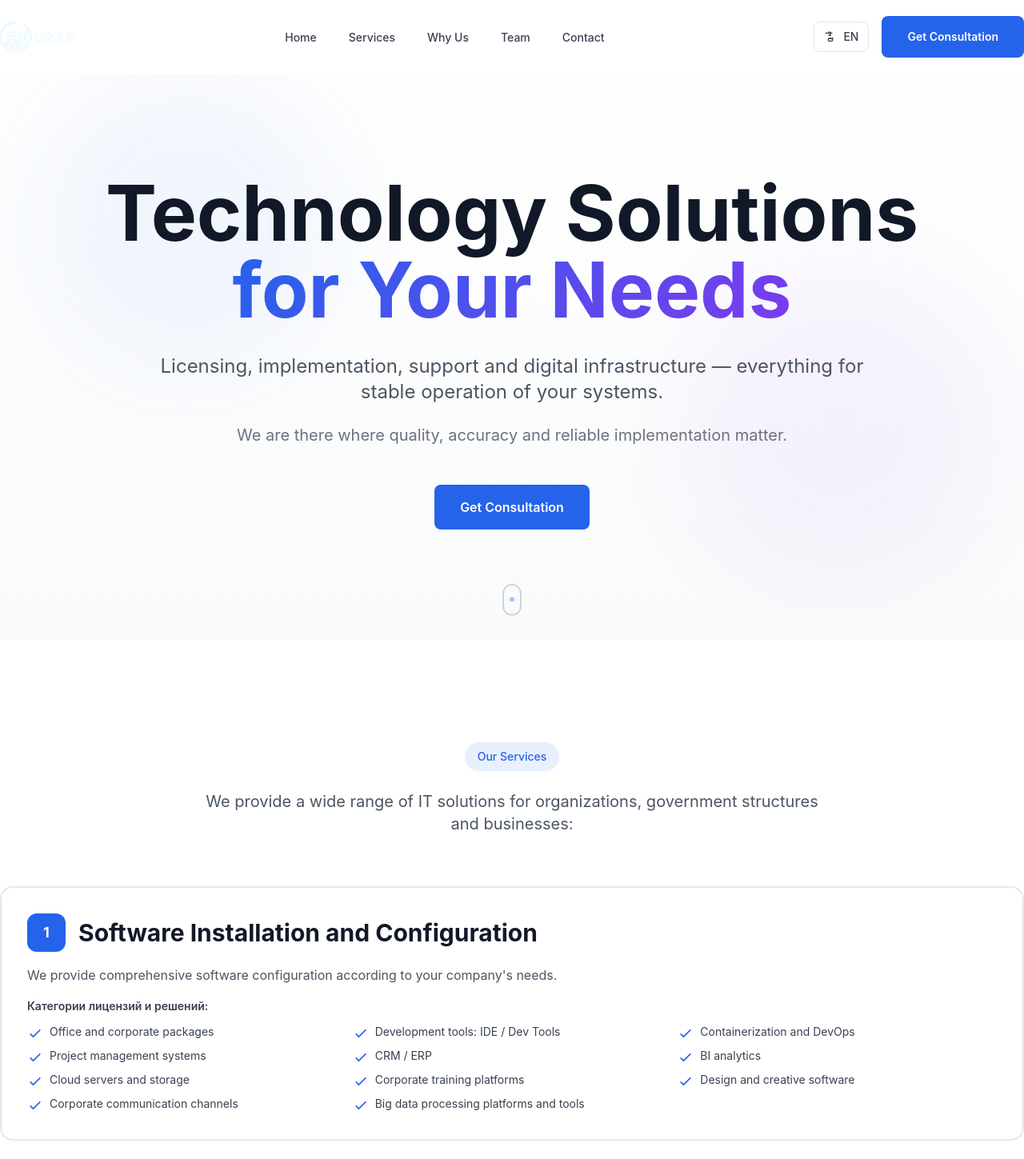
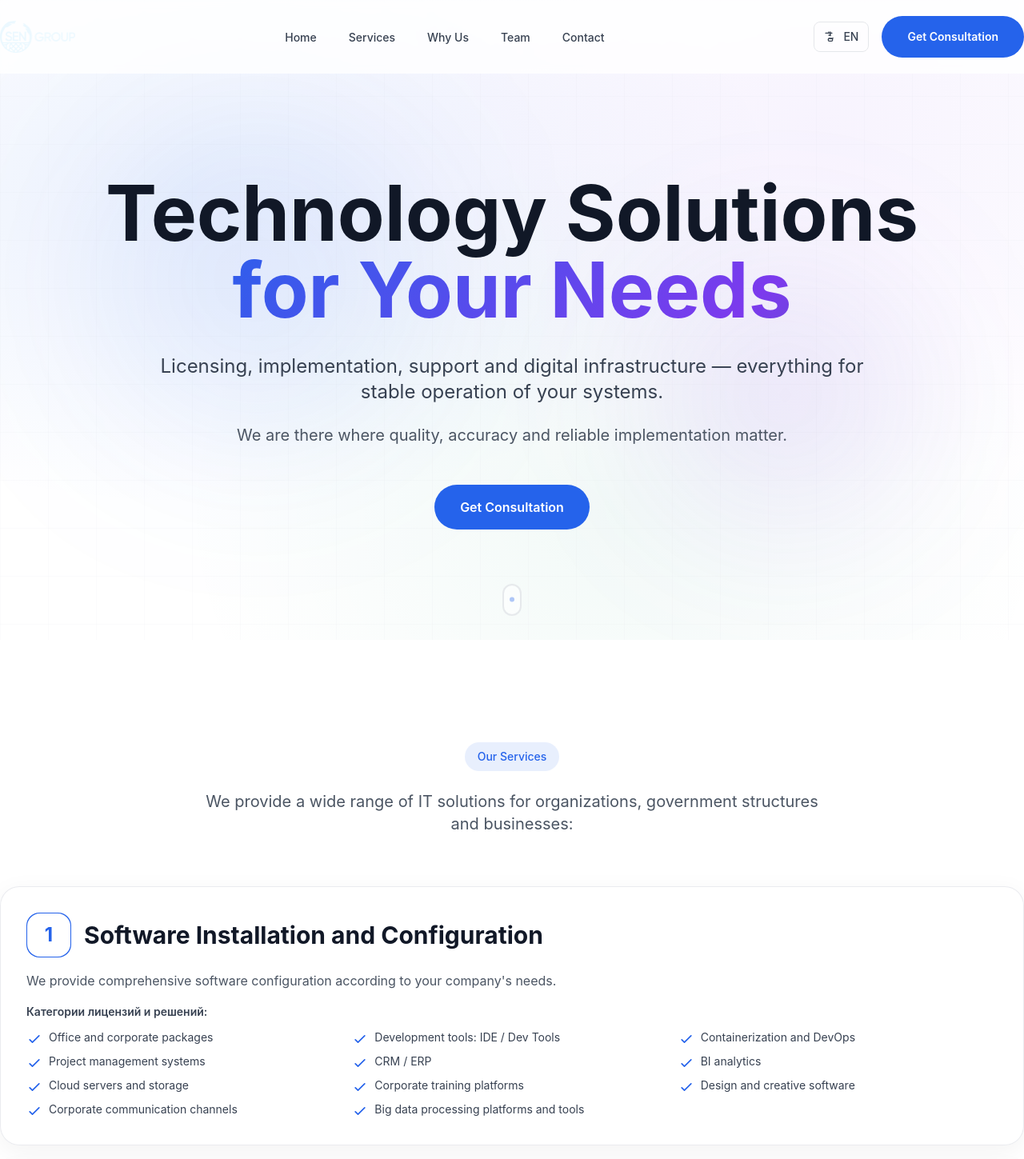
Before and after one commit to MadiyarMoldabayev/SendigitalLanding, a Next.js app: page /en in a window 1280 px wide. Shown: the top 1449 px of the page at 80% size. Built offline with nearby package versions, Linux system fonts and the light colour scheme.

Commit message:
Improve design: add glass effects, mesh backgrounds, grid patterns, and enhanced animations

```diff
--- a/src/app/globals.css
+++ b/src/app/globals.css
@@ -52,23 +52,79 @@ body {
   -webkit-background-clip: text;
   -webkit-text-fill-color: transparent;
   background-clip: text;
+  animation: gradient 8s ease infinite;
+}
+
+@keyframes gradient {
+  0%, 100% { background-position: 0% 50%; }
+  50% { background-position: 100% 50%; }
+}
+
+/* Glass effect for light theme */
+.glass {
+  background: rgba(255, 255, 255, 0.8);
+  backdrop-filter: blur(20px);
+  -webkit-backdrop-filter: blur(20px);
+  border: 1px solid rgba(229, 231, 235, 0.8);
+  box-shadow: 0 8px 32px rgba(0, 0, 0, 0.05);
+}
+
+.glass-dark {
+  background: rgba(249, 250, 251, 0.9);
+  backdrop-filter: blur(20px);
+  -webkit-backdrop-filter: blur(20px);
+  border: 1px solid rgba(209, 213, 219, 0.5);
+}
+
+/* Mesh background for light theme */
+.mesh-bg {
+  position: relative;
+  overflow: hidden;
+}
+
+.mesh-bg::before {
+  content: "";
+  position: absolute;
+  inset: 0;
+  background:
+    radial-gradient(ellipse at 20% 30%, rgba(37, 99, 235, 0.08) 0%, transparent 50%),
+    radial-gradient(ellipse at 80% 20%, rgba(124, 58, 237, 0.06) 0%, transparent 50%),
+    radial-gradient(ellipse at 60% 80%, rgba(5, 150, 105, 0.05) 0%, transparent 50%);
+  pointer-events: none;
+}
+
+/* Grid pattern for light theme */
+.grid-pattern {
+  background-image:
+    linear-gradient(rgba(209, 213, 219, 0.3) 1px, transparent 1px),
+    linear-gradient(90deg, rgba(209, 213, 219, 0.3) 1px, transparent 1px);
+  background-size: 60px 60px;
+}
+
+/* Glow effect for light theme */
+.glow {
+  box-shadow: 0 0 60px rgba(37, 99, 235, 0.15);
+}
+
+.glow-accent {
+  box-shadow: 0 0 60px rgba(5, 150, 105, 0.15);
 }
 
 /* Button styles */
 @layer components {
   .btn-primary {
-    @apply px-6 md:px-8 py-3 md:py-4 bg-primary rounded-lg text-sm md:text-base text-white font-semibold
-           hover:bg-primary/90 transition-all duration-300 hover:shadow-lg hover:shadow-primary/25;
+    @apply px-6 md:px-8 py-3 md:py-4 bg-primary rounded-full text-sm md:text-base text-white font-semibold
+           hover:bg-primary/90 transition-all duration-300 hover:shadow-lg hover:shadow-primary/30;
   }
 
   .btn-secondary {
-    @apply px-6 md:px-8 py-3 md:py-4 bg-white border-2 border-gray-300 rounded-lg text-sm md:text-base
-           text-gray-700 font-semibold hover:bg-gray-50 hover:border-primary transition-all duration-300;
+    @apply px-6 md:px-8 py-3 md:py-4 bg-white/80 backdrop-blur-sm border-2 border-gray-200 rounded-full text-sm md:text-base
+           text-gray-700 font-semibold hover:bg-white hover:border-primary hover:text-primary transition-all duration-300 shadow-sm;
   }
 
   .btn-accent {
-    @apply px-6 md:px-8 py-3 md:py-4 bg-accent rounded-lg text-sm md:text-base text-white font-semibold
-           hover:bg-accent/90 transition-all duration-300 hover:shadow-lg hover:shadow-accent/25;
+    @apply px-6 md:px-8 py-3 md:py-4 bg-accent rounded-full text-sm md:text-base text-white font-semibold
+           hover:bg-accent/90 transition-all duration-300 hover:shadow-lg hover:shadow-accent/30;
   }
 }
 
@@ -79,10 +135,22 @@ body {
 
 .card-hover:hover {
   transform: translateY(-4px);
-  box-shadow: 0 20px 40px rgba(0, 0, 0, 0.1);
+  box-shadow: 0 20px 40px rgba(0, 0, 0, 0.12);
 }
 
 /* Section spacing */
 .section-padding {
   @apply py-16 md:py-24 lg:py-32;
 }
+
+/* Animate on scroll */
+.animate-on-scroll {
+  opacity: 0;
+  transform: translateY(30px);
+  transition: all 0.6s ease-out;
+}
+
+.animate-on-scroll.visible {
+  opacity: 1;
+  transform: translateY(0);
+}
--- a/src/components/Header.tsx
+++ b/src/components/Header.tsx
@@ -71,7 +71,7 @@ export default function Header({ locale }: HeaderProps) {
       transition={{ duration: 0.6, ease: "easeOut" }}
       className={cn(
         "fixed top-0 left-0 right-0 z-50 transition-all duration-300",
-        scrolled ? "bg-white/95 backdrop-blur-md shadow-md py-3" : "bg-white py-5"
+        scrolled ? "glass shadow-lg py-3" : "bg-white/80 backdrop-blur-sm py-5"
       )}
     >
       <nav className="max-w-7xl mx-auto px-4 md:px-8 xl:px-0 flex justify-between items-center">
--- a/src/components/HeroSection.tsx
+++ b/src/components/HeroSection.tsx
@@ -36,13 +36,27 @@ export default function HeroSection({ locale }: HeroSectionProps) {
   return (
     <section
       id="hero"
-      className="relative min-h-screen flex items-center justify-center pt-20 overflow-hidden bg-gradient-to-b from-white to-gray-50"
+      className="relative min-h-screen flex items-center justify-center pt-20 overflow-hidden mesh-bg"
     >
-      {/* Background decorative elements */}
-      <div className="absolute inset-0 opacity-5">
-        <div className="absolute top-20 left-10 w-96 h-96 bg-primary rounded-full blur-3xl" />
-        <div className="absolute bottom-20 right-10 w-96 h-96 bg-secondary rounded-full blur-3xl" />
-      </div>
+      {/* Animated background elements */}
+      <div className="absolute inset-0 grid-pattern opacity-30" />
+
+      {/* Floating orbs */}
+      <motion.div
+        animate={{ y: [0, -20, 0], x: [0, 10, 0] }}
+        transition={{ duration: 8, repeat: Infinity, ease: "easeInOut" }}
+        className="absolute top-[20%] left-[10%] w-96 h-96 bg-primary/10 rounded-full blur-[120px]"
+      />
+      <motion.div
+        animate={{ y: [0, 20, 0], x: [0, -15, 0] }}
+        transition={{ duration: 10, repeat: Infinity, ease: "easeInOut" }}
+        className="absolute bottom-[20%] right-[10%] w-80 h-80 bg-secondary/10 rounded-full blur-[100px]"
+      />
+      <motion.div
+        animate={{ y: [0, -15, 0] }}
+        transition={{ duration: 6, repeat: Infinity, ease: "easeInOut" }}
+        className="absolute top-[40%] right-[30%] w-64 h-64 bg-accent/8 rounded-full blur-[80px]"
+      />
 
       <div className="relative z-10 max-w-7xl mx-auto px-4 md:px-8 xl:px-0 text-center">
         <motion.h1
@@ -60,7 +74,7 @@ export default function HeroSection({ locale }: HeroSectionProps) {
           initial={{ opacity: 0, y: 30 }}
           animate={{ opacity: 1, y: 0 }}
           transition={{ duration: 0.8, delay: 0.2 }}
-          className="text-lg md:text-xl lg:text-2xl text-gray-600 max-w-4xl mx-auto mb-6 leading-relaxed"
+          className="text-lg md:text-xl lg:text-2xl text-gray-700 max-w-4xl mx-auto mb-6 leading-relaxed"
         >
           {t.subtitle1}
         </motion.p>
@@ -69,7 +83,7 @@ export default function HeroSection({ locale }: HeroSectionProps) {
           initial={{ opacity: 0, y: 30 }}
           animate={{ opacity: 1, y: 0 }}
           transition={{ duration: 0.8, delay: 0.3 }}
-          className="text-base md:text-lg lg:text-xl text-gray-500 max-w-3xl mx-auto mb-12 leading-relaxed"
+          className="text-base md:text-lg lg:text-xl text-gray-600 max-w-3xl mx-auto mb-12 leading-relaxed"
         >
           {t.subtitle2}
         </motion.p>
@@ -96,7 +110,7 @@ export default function HeroSection({ locale }: HeroSectionProps) {
         <motion.div
           animate={{ y: [0, 10, 0] }}
           transition={{ duration: 2, repeat: Infinity }}
-          className="w-6 h-10 border-2 border-gray-300 rounded-full flex justify-center pt-2"
+          className="w-6 h-10 border-2 border-gray-300/50 rounded-full flex justify-center pt-2 backdrop-blur-sm bg-white/50"
         >
           <motion.div
             animate={{ opacity: [1, 0], y: [0, 10] }}
--- a/src/components/ServicesSection.tsx
+++ b/src/components/ServicesSection.tsx
@@ -245,7 +245,9 @@ export default function ServicesSection({ locale }: ServicesSectionProps) {
   const t = servicesTranslations[locale as keyof typeof servicesTranslations] || servicesTranslations.ru;
 
   return (
-    <section id="services" className="section-padding bg-white" ref={ref}>
+    <section id="services" className="section-padding bg-white relative" ref={ref}>
+      {/* Background effect */}
+      <div className="absolute inset-0 mesh-bg opacity-50" />
       <div className="max-w-7xl mx-auto px-4 md:px-8 xl:px-0">
         <motion.div
           initial={{ opacity: 0, y: 30 }}
@@ -268,15 +270,24 @@ export default function ServicesSection({ locale }: ServicesSectionProps) {
               initial={{ opacity: 0, y: 30 }}
               animate={isInView ? { opacity: 1, y: 0 } : {}}
               transition={{ duration: 0.6, delay: index * 0.1 }}
-              className="bg-white border-2 border-gray-200 rounded-2xl p-6 md:p-8 card-hover"
+              className="glass border-2 border-gray-200/50 rounded-3xl p-6 md:p-8 card-hover relative overflow-hidden group"
             >
-              <div className="flex items-start justify-between gap-4">
+              {/* Gradient background on hover */}
+              <div
+                className={`absolute inset-0 bg-gradient-to-br ${colors[index]} opacity-0 group-hover:opacity-5 transition-opacity duration-500`}
+              />
+
+              <div className="relative z-10 flex items-start justify-between gap-4">
                 <div className="flex-1">
                   <div className="flex items-center gap-4 mb-4">
-                    <div className={`w-12 h-12 rounded-xl bg-gradient-to-br ${colors[index]} flex items-center justify-center text-white font-bold text-lg shrink-0`}>
-                      {service.id}
+                    <div className={`w-14 h-14 rounded-2xl bg-gradient-to-br ${colors[index]} p-[1px] shrink-0`}>
+                      <div className="w-full h-full bg-white rounded-2xl flex items-center justify-center">
+                        <span className={`text-2xl font-bold bg-gradient-to-br ${colors[index]} bg-clip-text text-transparent`}>
+                          {service.id}
+                        </span>
+                      </div>
                     </div>
-                    <h3 className="text-2xl md:text-3xl font-bold text-gray-900">
+                    <h3 className="text-2xl md:text-3xl font-bold text-gray-900 group-hover:text-primary transition-colors">
                       {service.title}
                     </h3>
                   </div>
@@ -286,6 +297,11 @@ export default function ServicesSection({ locale }: ServicesSectionProps) {
                       {service.description}
                     </p>
                   )}
+
+                  {/* Bottom gradient line */}
+                  <div
+                    className={`absolute bottom-0 left-0 right-0 h-1 bg-gradient-to-r ${colors[index]} opacity-0 group-hover:opacity-100 transition-opacity duration-500`}
+                  />
 
                   {service.categories && (
                     <div className="mt-4">
--- a/src/components/TeamSection.tsx
+++ b/src/components/TeamSection.tsx
@@ -94,8 +94,10 @@ export default function TeamSection({ locale }: TeamSectionProps) {
   };
 
   return (
-    <section id="team" className="section-padding bg-white" ref={ref}>
-      <div className="max-w-7xl mx-auto px-4 md:px-8 xl:px-0">
+    <section id="team" className="section-padding bg-white relative" ref={ref}>
+      {/* Background effect */}
+      <div className="absolute inset-0 mesh-bg opacity-30" />
+      <div className="relative z-10 max-w-7xl mx-auto px-4 md:px-8 xl:px-0">
         <motion.div
           initial={{ opacity: 0, y: 30 }}
           animate={isInView ? { opacity: 1, y: 0 } : {}}
@@ -120,7 +122,7 @@ export default function TeamSection({ locale }: TeamSectionProps) {
               initial={{ opacity: 0, y: 30 }}
               animate={isInView ? { opacity: 1, y: 0 } : {}}
               transition={{ duration: 0.6, delay: index * 0.1 }}
-              className="group bg-white border-2 border-gray-200 rounded-2xl overflow-hidden card-hover"
+              className="group glass border-2 border-gray-200/50 rounded-3xl overflow-hidden card-hover"
             >
               <div className="relative aspect-[3/4] overflow-hidden bg-gray-100">
                 <Image
```
Also changed, not shown: src/components/ContactFormSection.tsx (+11 -9 lines), src/components/WhyUsSection.tsx (+20 -6 lines).
